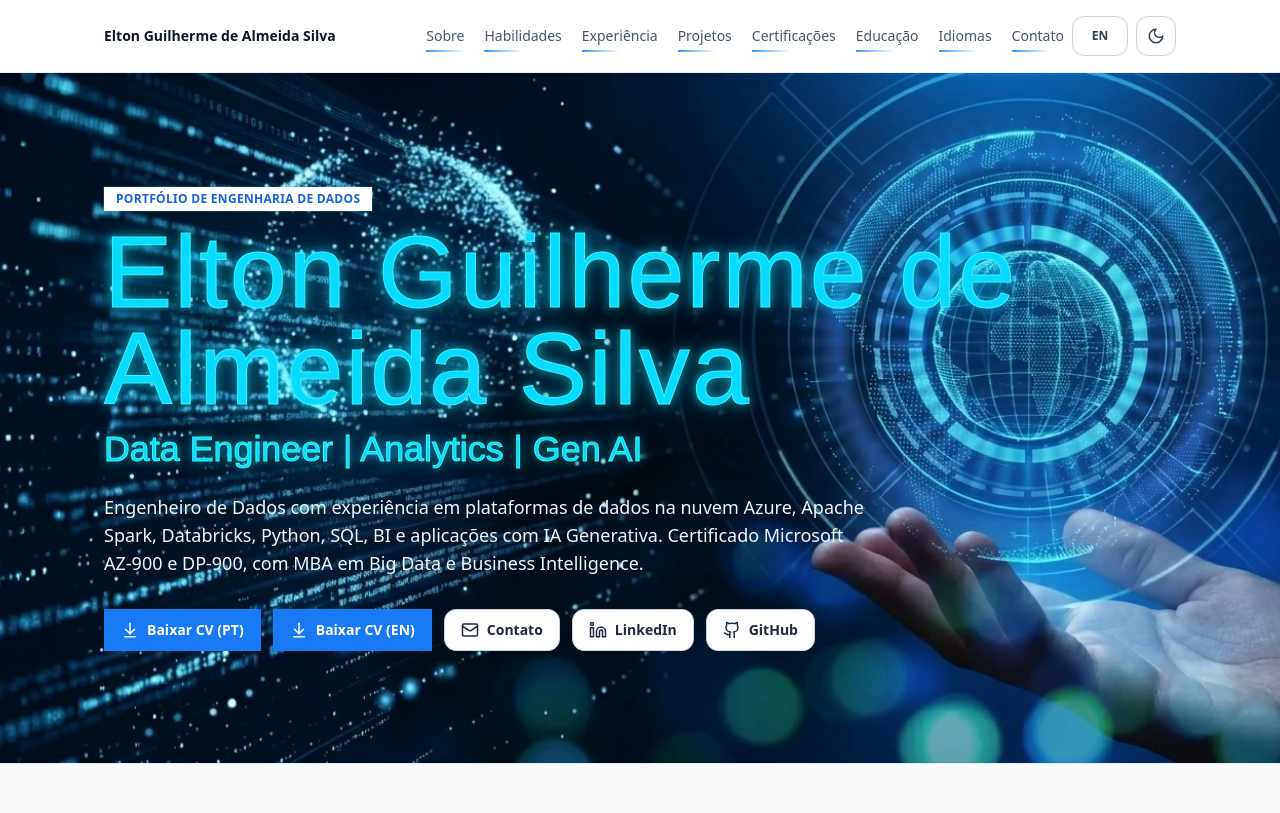
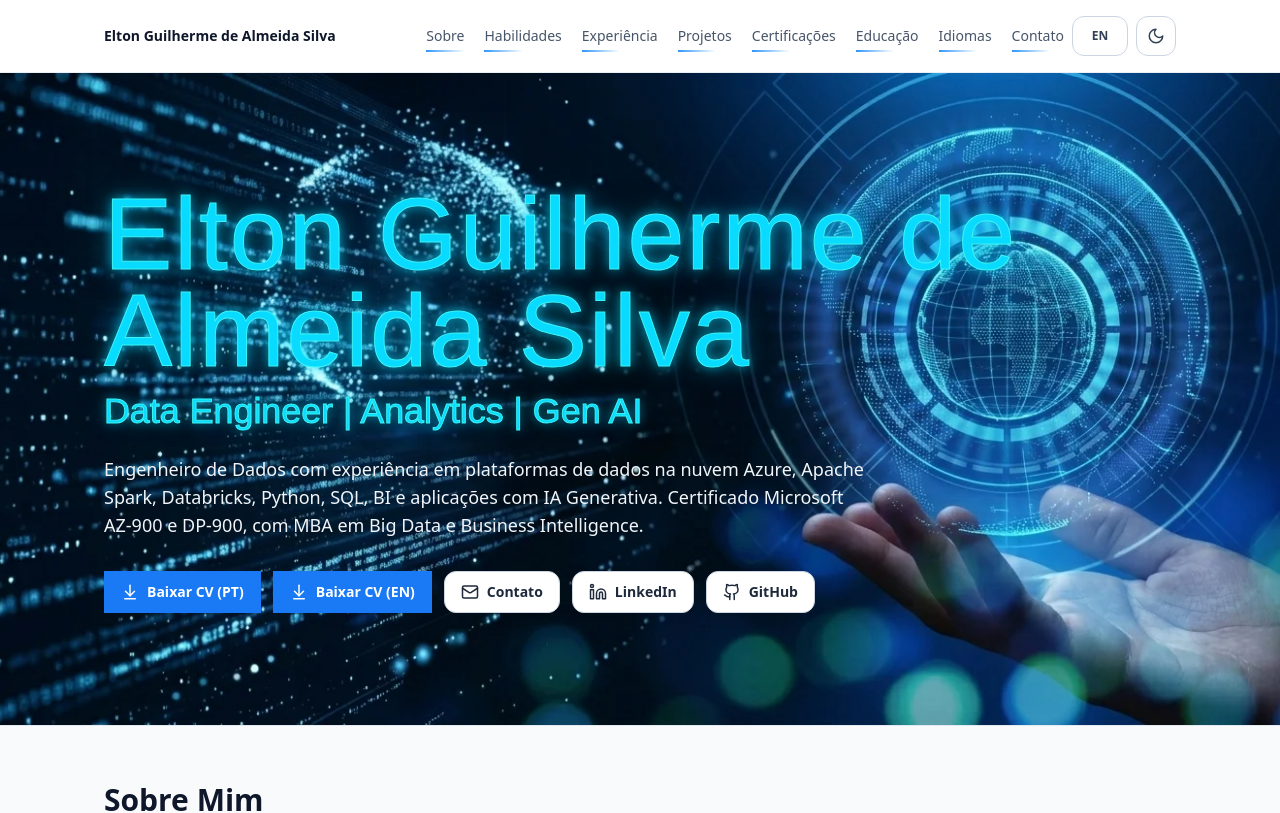
Before and after one commit to elton-datasc/codex-test, a Next.js app: page / in a window 1280 px wide. Shown: the top 813 px of the page. Built offline with nearby package versions, Linux system fonts and the light colour scheme.

Commit message:
update: hero clean

```diff
--- a/app/globals.css
+++ b/app/globals.css
@@ -91,12 +91,6 @@ button {
   box-shadow: 0 18px 44px -24px rgba(var(--accent-detail-rgb), 0.45);
 }
 
-.fiap-hero-glow {
-  box-shadow:
-    0 0 0 1px rgba(57, 215, 255, 0.18),
-    0 0 60px -28px rgba(57, 215, 255, 0.65);
-}
-
 .media-background {
   position: absolute;
   inset: 0;
--- a/app/page.tsx
+++ b/app/page.tsx
@@ -21,7 +21,6 @@ import { localizedContent, type Locale } from '@/data/resumeData';
 const uiText = {
   en: {
     nav: ['About', 'Skills', 'Experience', 'Projects', 'Certifications', 'Education', 'Languages', 'Contact'],
-    heroBadge: 'Data Engineer Portfolio',
     downloadCvEn: 'Download CV (EN)',
     downloadCvPt: 'Download CV (PT)',
     contact: 'Contact',
@@ -42,7 +41,6 @@ const uiText = {
   },
   pt: {
     nav: ['Sobre', 'Habilidades', 'Experiência', 'Projetos', 'Certificações', 'Educação', 'Idiomas', 'Contato'],
-    heroBadge: 'Portfólio de Engenharia de Dados',
     downloadCvEn: 'Baixar CV (EN)',
     downloadCvPt: 'Baixar CV (PT)',
     contact: 'Contato',
@@ -186,9 +184,6 @@ export default function HomePage() {
         <div className="absolute inset-x-0 top-0 h-64 bg-[radial-gradient(circle_at_center,_rgba(47,150,255,0.16),_transparent_65%)] dark:bg-[radial-gradient(circle_at_center,_rgba(57,215,255,0.2),_transparent_65%)]" />
         <div className="container-base relative">
           <div className="relative z-10">
-            <p className="fiap-hero-glow mb-3 inline-flex rounded-none bg-white px-3 py-1 text-xs font-semibold uppercase tracking-wide text-brand-700 shadow-sm dark:bg-slate-900 dark:text-brand-300">
-              {t.heroBadge}
-            </p>
             <h1 className="hero-neon-name max-w-5xl">
               Elton Guilherme de Almeida Silva
             </h1>
```
